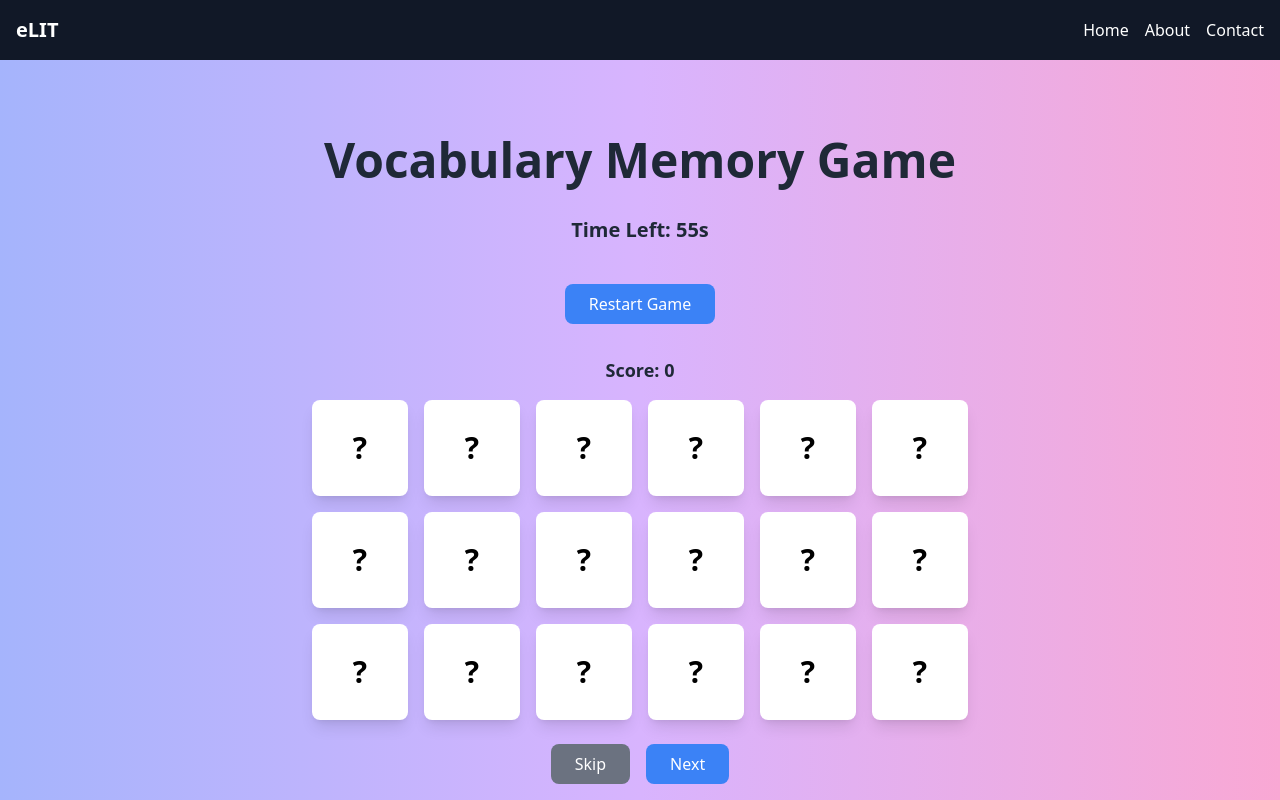
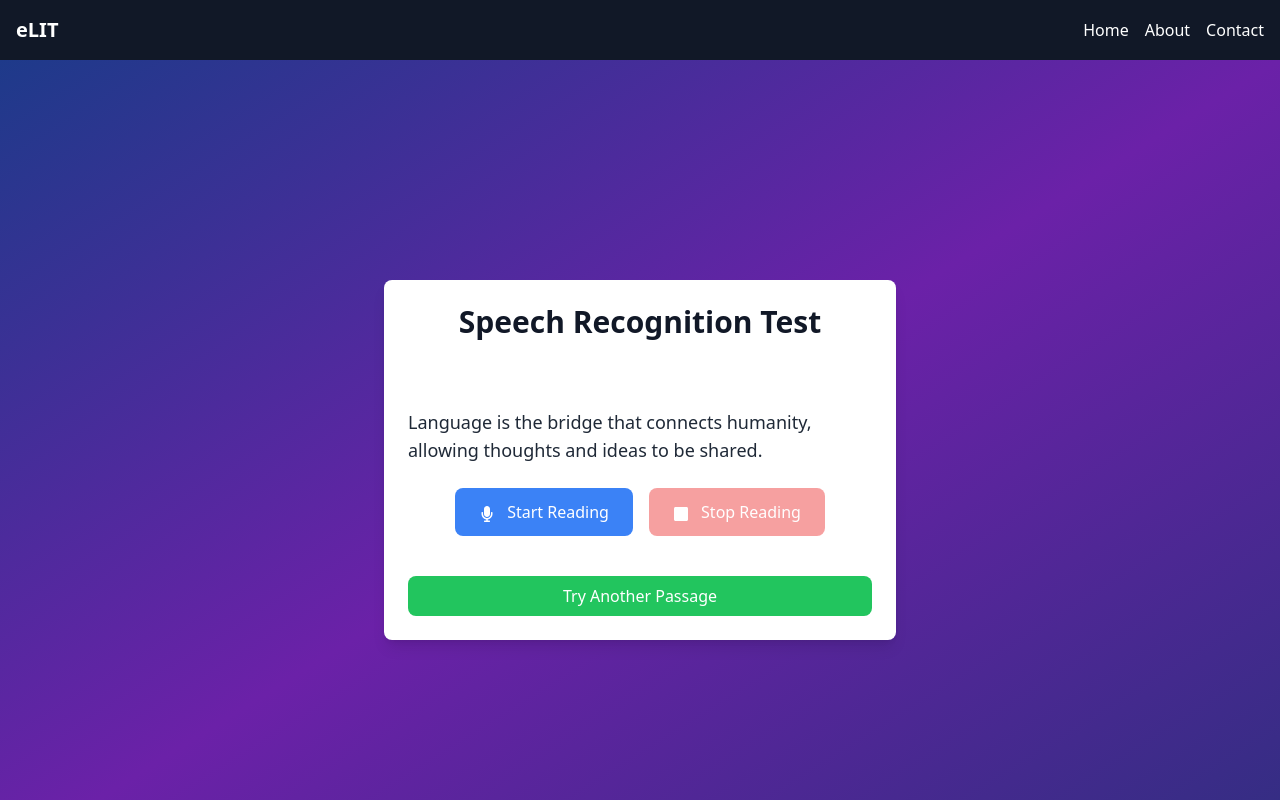
Before and after one commit to PotatoCodder/Gamified-Learning_Webesite, a React (Vite) app: page /memory in a window 1280 px wide. Shown: the top 800 px of the page. Built offline with nearby package versions, Linux system fonts and the light colour scheme.

Commit message:
nag add og test para sa speech recogrnition

```diff
--- a/src/App.jsx
+++ b/src/App.jsx
@@ -18,11 +18,12 @@ const AppContent = () => {
   localStorage.setItem('fourPicOneWordScore', 0);
   localStorage.setItem('wordleScore', 0);
   localStorage.setItem('guessGameScore', 0);
-
+  localStorage.setItem('memoryGameScore', 0);
   return (
     <div>
       <Navbar />
       {location.pathname === '/' && <Hero />}
+      <SpeechRecognition />
       <Routes>
         <Route path="/" element={<ImageBoxes />} />
         <Route path="/wordle" element={<Wordle />} />
@@ -33,6 +34,7 @@ const AppContent = () => {
         <Route path='/guess-picture' element={<GuessThePicture />} />
         <Route path='/four-pics-one-word' element={<FourpicsOneword />} />
       </Routes>
+
       <Footer />
     </div>
   );
--- a/src/components/VocabularyMemoryGame.jsx
+++ b/src/components/VocabularyMemoryGame.jsx
@@ -1,3 +1,4 @@
+/* eslint-disable no-unused-vars */
 import React, { useState, useEffect } from "react";
 import { Link } from "react-router-dom";
 
```
